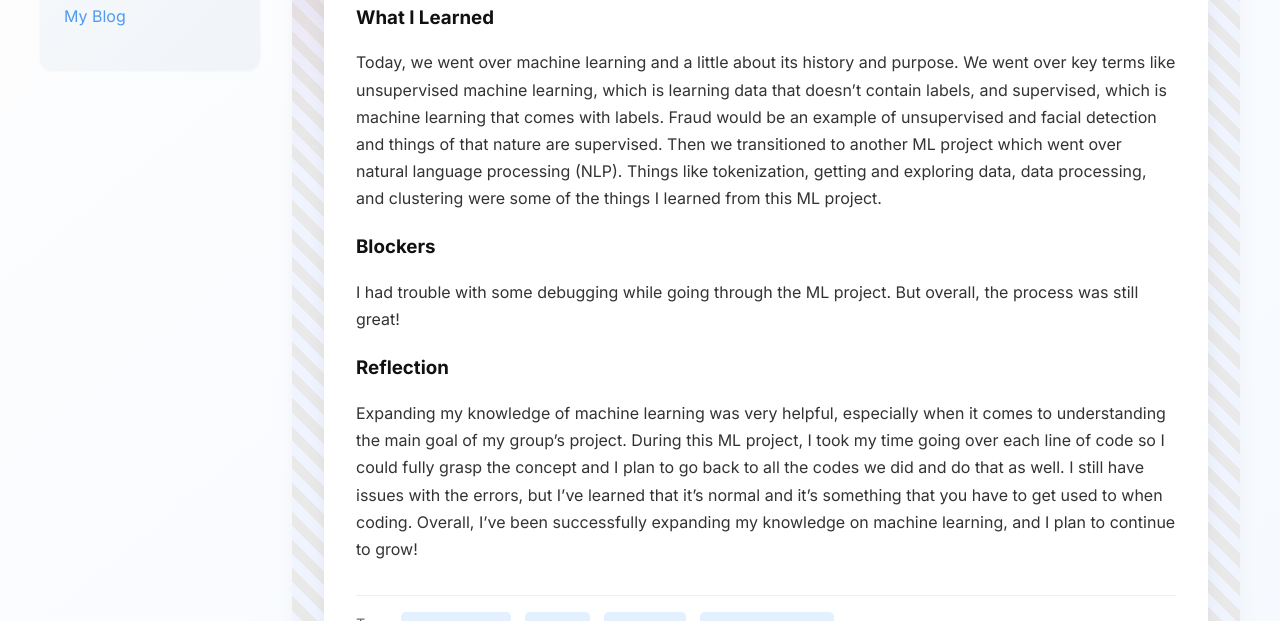
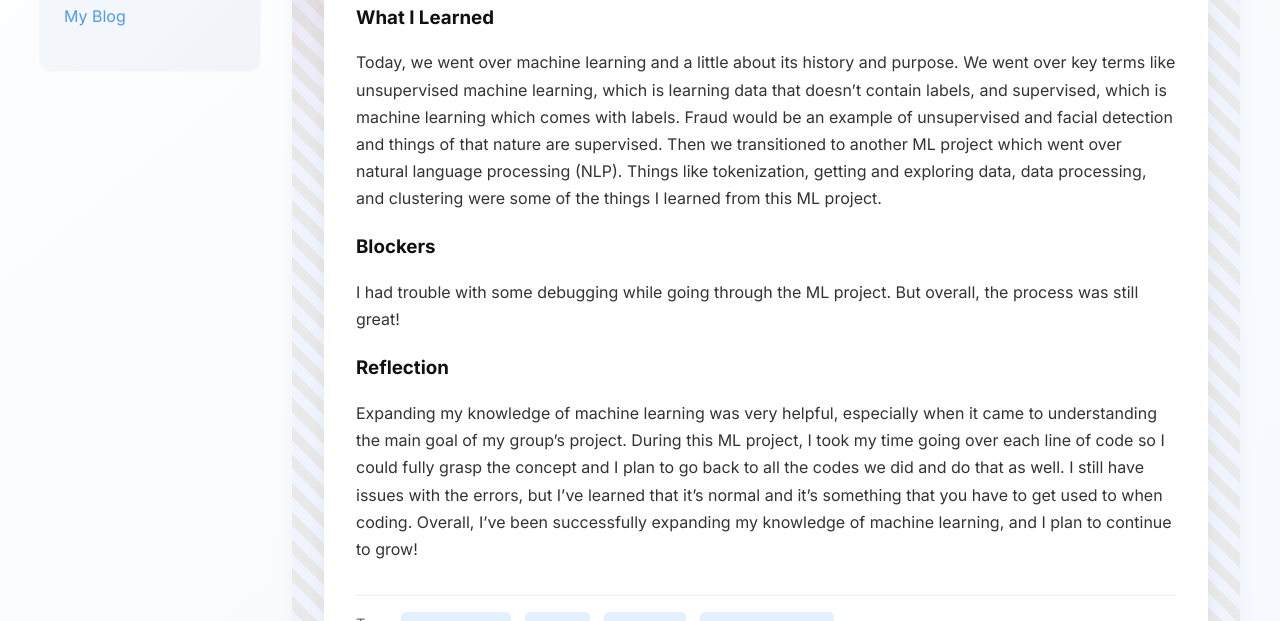
Before and after one commit to Tyrell-Adams/Tyrell-Adams.github.io, a Jekyll site: the page built from _posts/2025-06-06-day-9.md, in a window 1280 px wide. Shown: the part 265-886 px from the top of the page. Built offline with Jekyll 4.4.1, drawn with Linux system fonts in a browser that asks for light colours.

Commit message:
Update 2025-06-06-day-9.md

```diff
--- a/_posts/2025-06-06-day-9.md
+++ b/_posts/2025-06-06-day-9.md
@@ -7,9 +7,9 @@ permalink: /day9.html
 tags: ["Cybersecurity", "Python", "Meta-adv", "Machine Learning"]
 
 what_i_learned: |
-  Today, we went over machine learning and a little about its history and purpose. We went over key terms like unsupervised machine learning, which is learning data that doesn't contain labels, and supervised, which is machine learning that comes with labels. Fraud would be an example of unsupervised and facial detection and things of that nature are supervised. Then we transitioned to another ML project which went over natural language processing (NLP). Things like tokenization, getting and exploring data, data processing, and clustering were some of the things I learned from this ML project.
+  Today, we went over machine learning and a little about its history and purpose. We went over key terms like unsupervised machine learning, which is learning data that doesn't contain labels, and supervised, which is machine learning which comes with labels. Fraud would be an example of unsupervised and facial detection and things of that nature are supervised. Then we transitioned to another ML project which went over natural language processing (NLP). Things like tokenization, getting and exploring data, data processing, and clustering were some of the things I learned from this ML project.
 blockers: |
   I had trouble with some debugging while going through the ML project. But overall, the process was still great!
 reflection: |
-  Expanding my knowledge of machine learning was very helpful, especially when it comes to understanding the main goal of my group's project. During this ML project, I took my time going over each line of code so I could fully grasp the concept and I plan to go back to all the codes we did and do that as well. I still have issues with the errors, but I've learned that it's normal and it's something that you have to get used to when coding. Overall, I've been successfully expanding my knowledge on machine learning, and I plan to continue to grow!
+  Expanding my knowledge of machine learning was very helpful, especially when it came to understanding the main goal of my group's project. During this ML project, I took my time going over each line of code so I could fully grasp the concept and I plan to go back to all the codes we did and do that as well. I still have issues with the errors, but I've learned that it's normal and it's something that you have to get used to when coding. Overall, I've been successfully expanding my knowledge of machine learning, and I plan to continue to grow!
 ---
```
